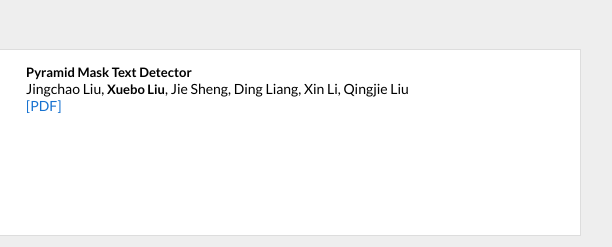
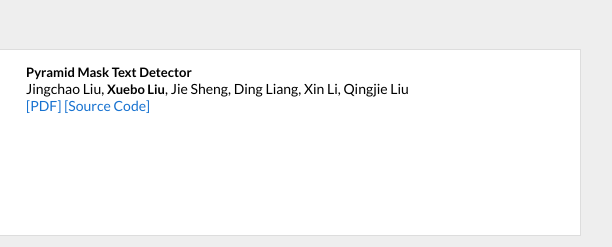
Before and after one commit to liuxuebo0/liuxuebo0.github.io, a plain HTML site: page index.html in a window 1280 px wide. Shown: the part 260-507 px from the top of the page, 459-1071 px from the left. Drawn offline with Linux system fonts and the light colour scheme.

Commit message:
add PMTD code

```diff
--- a/index.html
+++ b/index.html
@@ -195,6 +195,7 @@ div.paper pre {
 <div> <strong>Pyramid Mask Text Detector</strong><br />
   Jingchao Liu, <strong>Xuebo Liu</strong>, Jie Sheng, Ding Liang, Xin Li, Qingjie Liu  <br />
 <a href='https://arxiv.org/abs/1903.11800'>[PDF]</a>
+<a href='https://github.com/STVIR/PMTD'>[Source Code]</a>
 
 </div>
 <div class="spanner"></div>
```
